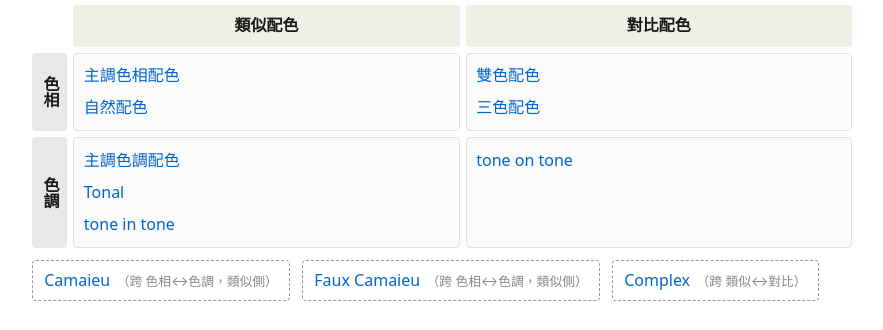
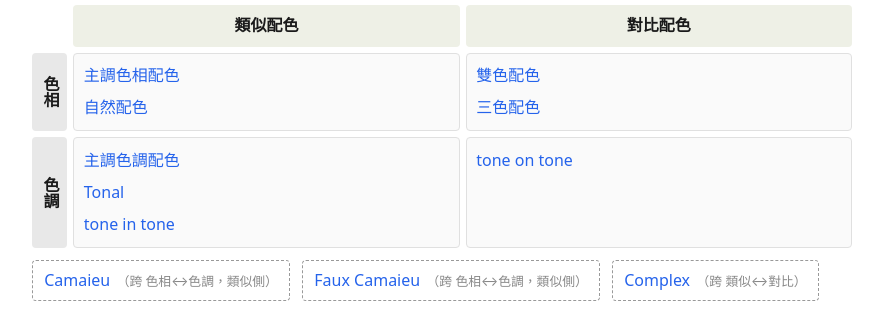
Before and after one commit to cating341/jpca-color-practice, a website: page src/harmony.html in a window 1280 px wide. Shown: the part 256-586 px from the top of the page, without its empty margins (198-1081 px from the left). Drawn offline with Linux system fonts and the light colour scheme.

Commit message:
style: use --accent token for matrix item links

```diff
--- a/src/css/harmony.css
+++ b/src/css/harmony.css
@@ -19,7 +19,7 @@
   align-items: center; justify-content: center; }
 .matrix-cell { background: #fafafa; border: 1px solid #e0e0e0; border-radius: 4px;
   padding: .6rem; display: flex; flex-direction: column; gap: .4rem; min-height: 64px; }
-.matrix-item { display: inline-block; color: #06c; text-decoration: none; }
+.matrix-item { display: inline-block; color: var(--accent); text-decoration: none; }
 .matrix-item:hover { text-decoration: underline; }
 .matrix-straddle { display: flex; flex-wrap: wrap; gap: .75rem; margin-top: .75rem; }
 .straddle-box { border: 1px dashed #999; border-radius: 4px; padding: .4rem .7rem;
```
